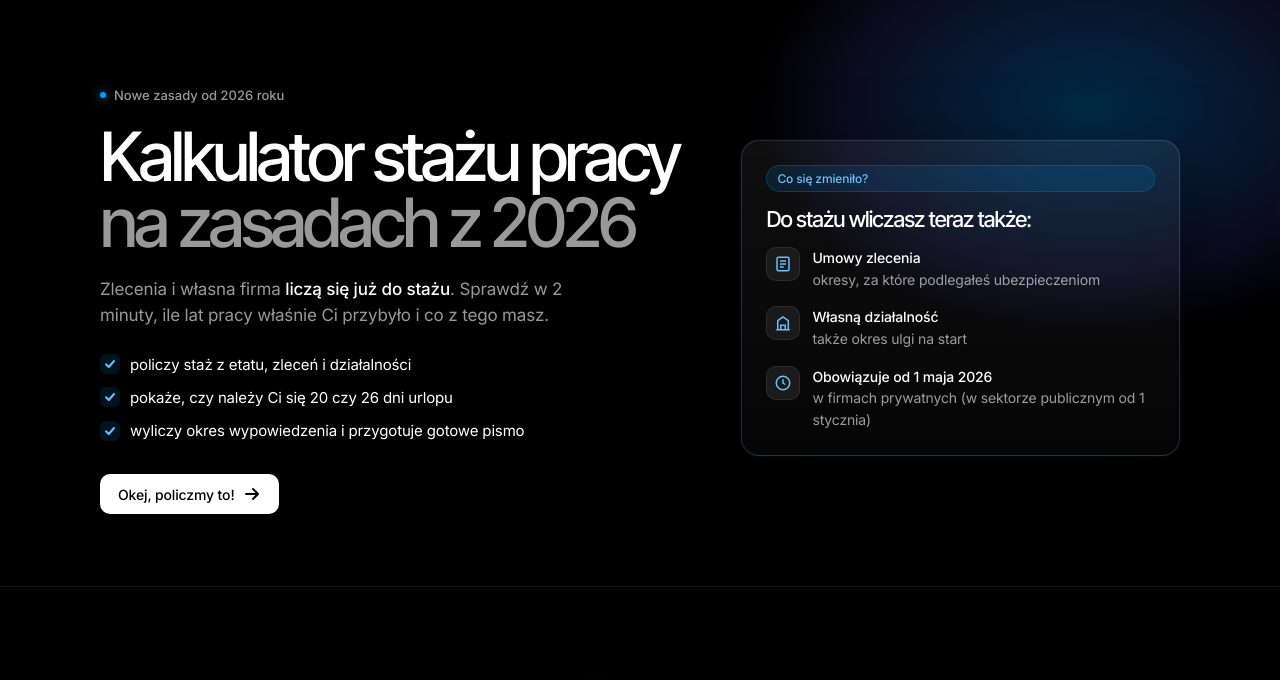
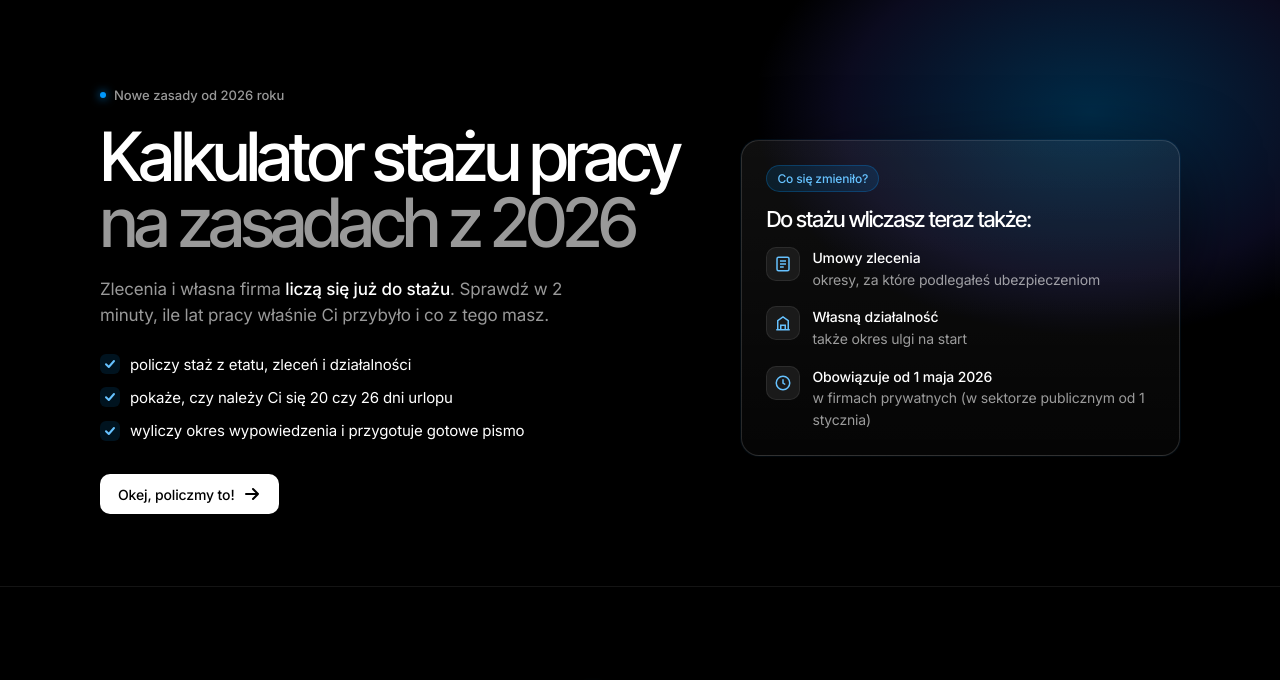
Before and after one commit to uxmarcin/creative-vision, a website: page public/narzedzia/kalkulator-stazu-pracy.html in a window 1280 px wide. Shown: the part 65-745 px from the top of the page. Drawn offline with Linux system fonts and the light colour scheme.

Commit message:
Plakietki bez rozciągania na pełną szerokość
Co-Authored-By: Claude Opus 5.5 <noreply@anthropic.com>
Claude-Session: https://claude.ai/code/session_011jafF43eEdEems3Gt7YRew

```diff
--- a/public/narzedzia/kalkulator-stazu-pracy.html
+++ b/public/narzedzia/kalkulator-stazu-pracy.html
@@ -43,7 +43,7 @@ body::before{content:"";position:fixed;inset:0 0 auto;height:env(safe-area-inset
 .logo svg{width:28px;height:28px}
 .logo-word{font:600 14px/1.1 var(--display);letter-spacing:-.02em;color:var(--ink)}
 .logo-word span{display:block;font:400 11px var(--body);color:var(--faint);letter-spacing:0}
-.chip{display:inline-flex;align-items:center;gap:6px;font:500 12px var(--body);padding:5px 10px;border-radius:999px;background:var(--accent-soft);color:#66c2ff;border:1px solid rgba(0,153,255,.25);white-space:nowrap}
+.chip{display:inline-flex;align-items:center;gap:6px;font:500 12px var(--body);padding:5px 10px;border-radius:999px;background:var(--accent-soft);color:#66c2ff;border:1px solid rgba(0,153,255,.25);white-space:nowrap;justify-self:start;width:fit-content}
 
 /* hero */
 .hero{position:relative;overflow:hidden;border-bottom:1px solid var(--line)}
```
